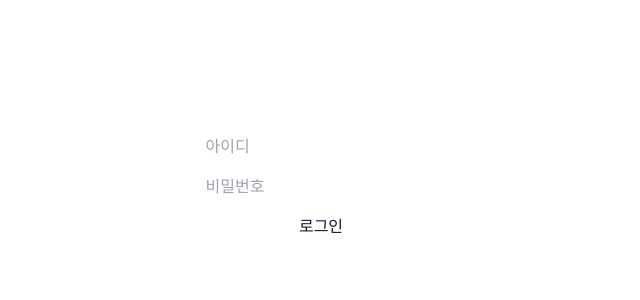
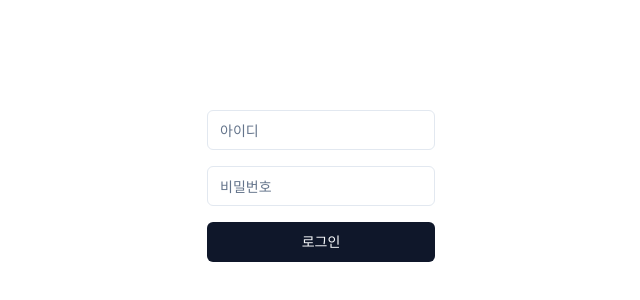
Before and after one commit to godhyeongman/Streaming_playground, a Next.js app: page /testLogin in a window 1280 px wide. Shown: the part 214-514 px from the top of the page, without its empty margins (319-959 px from the left). Built offline with nearby package versions, Linux system fonts and the light colour scheme.

Commit message:
refactor: login page

```diff
--- a/app/testLogin/page.tsx
+++ b/app/testLogin/page.tsx
@@ -1,64 +1,9 @@
-'use client';
-
-import { z } from 'zod';
-import { useForm } from 'react-hook-form';
-import { zodResolver } from '@hookform/resolvers/zod';
-import type { FieldErrors } from 'react-hook-form';
-
-type LoginForm = z.infer<typeof loginSchema>;
-
-const ID_FORM_ID = 'id';
-const PASSWORD_FORM_ID = 'password';
-
-const loginSchema = z.object({
-  id: z.string().email({ message: '이메일 형식이 올바르지 않습니다' }),
-  password: z
-    .string()
-    .min(8, '비밀번호는 최소 8자 이상이어야 합니다')
-    .regex(/[A-Za-z]/, '영문이 포함되어야 합니다'),
-});
+import LoginForm from '@/src/component/login/loginForm';
 
 export default function Login() {
-  const form = useForm<LoginForm>({
-    resolver: zodResolver(loginSchema),
-    defaultValues: {
-      id: '',
-      password: '',
-    },
-  });
-
-  const { register, handleSubmit, formState } = form;
-
-  const handleLoginSubmit = (data: LoginForm) => {
-    console.log(data);
-  };
-
-  const handleLoginError = (errors: FieldErrors<LoginForm>) => {
-    console.log(errors);
-  };
-
   return (
     <div className="flex flex-col items-center justify-center h-screen">
-      <form
-        className="flex flex-col gap-4"
-        onSubmit={handleSubmit(handleLoginSubmit, handleLoginError)}
-      >
-        <input {...register(ID_FORM_ID)} type="text" placeholder="아이디" />
-        {formState.errors.id && (
-          <p className="text-red-500">{formState.errors.id.message}</p>
-        )}
-
-        <input
-          {...register(PASSWORD_FORM_ID)}
-          type="password"
-          placeholder="비밀번호"
-        />
-        {formState.errors.password && (
-          <p className="text-red-500">{formState.errors.password.message}</p>
-        )}
-
-        <button type="submit">로그인</button>
-      </form>
+      <LoginForm />
     </div>
   );
 }
```
